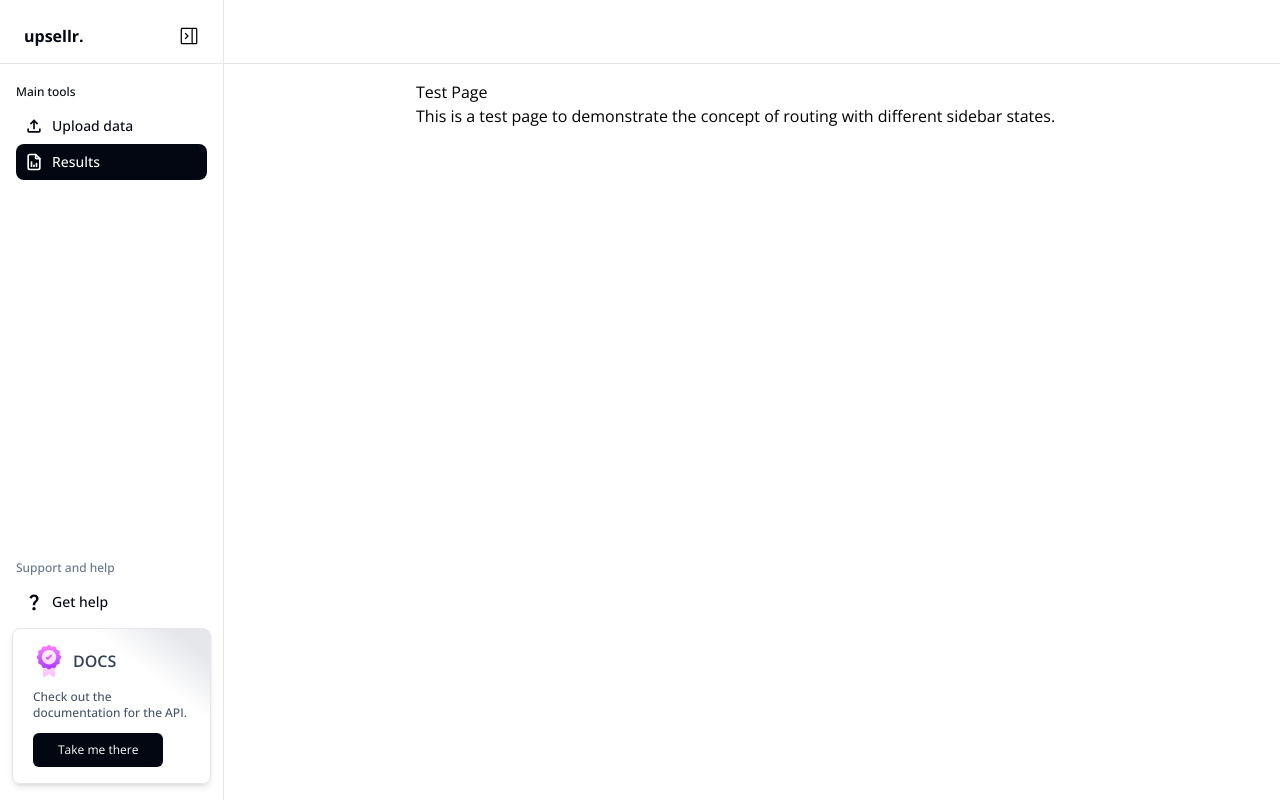
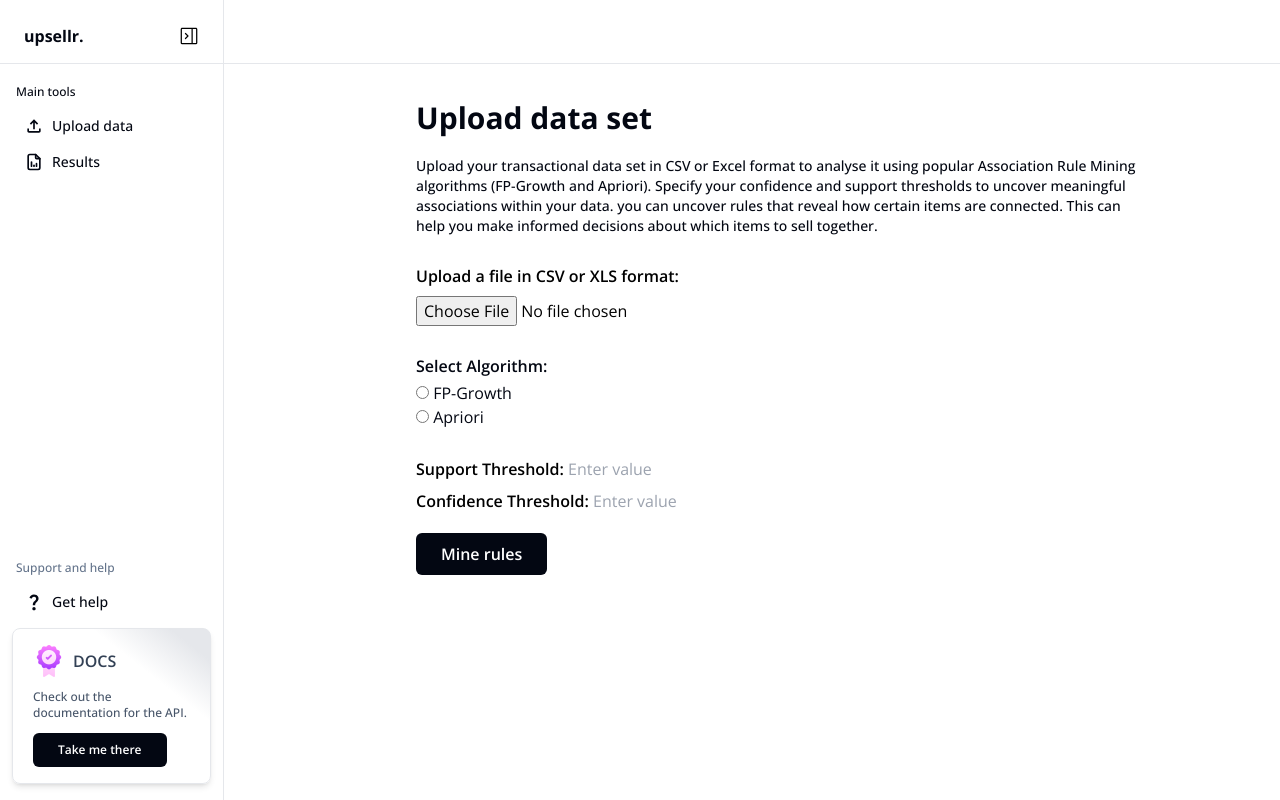
Before and after one commit to cerisilv123/arm-api-frontend, a React (Create React App) app: page /upload in a window 1280 px wide. Built offline with nearby package versions, Linux system fonts and the light colour scheme.

Commit message:
Added UploadPage Component for uploading transactional datasets, allowing users to upload via CSV or Excel, select between FP-Growth and Apriori algorithms, and set confidence and support thresholds for analysis.

```diff
--- a/package.json
+++ b/package.json
@@ -6,12 +6,15 @@
     "@testing-library/jest-dom": "^5.17.0",
     "@testing-library/react": "^13.4.0",
     "@testing-library/user-event": "^13.5.0",
+    "axios": "^1.6.7",
+    "papaparse": "^5.4.1",
     "react": "^18.2.0",
     "react-dom": "^18.2.0",
     "react-icons": "^5.0.1",
     "react-router-dom": "^6.22.2",
     "react-scripts": "5.0.1",
-    "web-vitals": "^2.1.4"
+    "web-vitals": "^2.1.4",
+    "xlsx": "^0.18.5"
   },
   "scripts": {
     "start": "react-scripts start",
--- a/src/App.js
+++ b/src/App.js
@@ -3,6 +3,7 @@ import { Route, BrowserRouter as Router, Routes, Navigate } from 'react-router-d
 
 import './App.css';
 import AppLayout from './components/AppLayout';
+import UploadPage from './pages/UploadPage';
 
 const TestPage = () => {
   return (
@@ -20,7 +21,7 @@ function App() {
           <Routes>
             <Route
                   path="/upload"
-                  element={<AppLayout isSidebarExpanded={true}><TestPage /></AppLayout>}
+                  element={<AppLayout isSidebarExpanded={true}><UploadPage /></AppLayout>}
             />
             <Route
                   path="/results"
--- a/src/components/Sidebar.jsx
+++ b/src/components/Sidebar.jsx
@@ -60,11 +60,11 @@ const Sidebar = () => {
           <div className={`text-gray-950 flex items-center mt-7 ml-2 mr-4 p-2 rounded-xl space-x-2 cursor-pointer`}>
             <span className="font-medium text-xs">Main tools</span>
           </div>
-          <div className={`flex items-center ml-4 mr-4 p-2 rounded-lg space-x-2 cursor-pointer ${getStyleForItem('dashboard')}`} onClick={() => handleItemClick('upload', '/upload')}>
+          <div className={`flex items-center ml-4 mr-4 p-2 rounded-lg space-x-2 cursor-pointer ${getStyleForItem('upload')}`} onClick={() => handleItemClick('upload', '/upload')}>
             <MdOutlineFileUpload size={20} />
             <span className="font-medium text-sm">Upload data</span>
           </div>
-          <div className={`flex items-center ml-4 mr-4 p-2 rounded-lg space-x-2 cursor-pointer ${getStyleForItem('applications')}`} onClick={() => handleItemClick('results', '/results')}>
+          <div className={`flex items-center ml-4 mr-4 p-2 rounded-lg space-x-2 cursor-pointer ${getStyleForItem('results')}`} onClick={() => handleItemClick('results', '/results')}>
             <TbFileAnalytics size={20} />
             <span className="font-medium text-sm">Results</span>
           </div>
@@ -87,7 +87,7 @@ const Sidebar = () => {
             <p className="mb-3 text-xs font-medium text-slate-600">
               Check out the documentation for the API.
             </p>
-            <button className="px-6 py-2 border border-transparent text-xs font-normal rounded-md text-white bg-gray-950 hover:bg-slate-700 focus:outline-none focus:ring-2 focus:ring-offset-2 focus:ring-gray-500">
+            <button className="px-6 py-2 border border-transparent text-xs font-semibold rounded-md text-white bg-gray-950 hover:bg-slate-700 focus:outline-none focus:ring-2 focus:ring-offset-2 focus:ring-gray-500">
               Take me there
             </button>
           </div>
--- /dev/null
+++ b/src/pages/UploadPage.jsx
@@ -0,0 +1,148 @@
+/**
+ * UploadPage Component for uploading transactional datasets.
+ *
+ * Allows users to upload datasets via CSV or Excel files, select between FP-Growth and Apriori
+ * algorithms, and set confidence and support thresholds for association rule mining analysis.
+ *
+ * Functions:
+ * - handleFileInput: Parses Excel/CSV files into array data using PapaParse (for CSV) and XLSX (for Excel).
+ * - handleSubmit: Submits parsed data and parameters to backend API with axios.
+ *
+ * Libraries: React, PapaParse, XLSX, axios.
+ *
+ * Usage: Component for data upload and analysis parameter configuration in data mining applications.
+ *
+ * @requires React, PapaParse, XLSX, axios
+ */
+import React, { useState } from 'react';
+import Papa from 'papaparse';
+import * as XLSX from 'xlsx';
+import axios from 'axios';
+
+const ResultsPage = () => {
+
+    const [data, setData] = useState('');
+    const [algorithm, setAlgorithm] = useState('');
+    const [supportThreshold, setSupportThreshold] = useState('');
+    const [confidenceThreshold, setConfidenceThreshold] = useState('');
+
+    // Handler for submitting the form data to ARM API using axios
+    const handleSubmit = (event) => {
+        event.preventDefault();
+
+        const data = {
+            "data": data,
+            "algorithm": algorithm,
+            "supportThreshold": supportThreshold,
+            "confidenceThreshold": confidenceThreshold,
+        };
+
+        axios.post('/http://localhost:5000/arm/api/mine', data)
+          .then(function (response) {
+            console.log(response);
+          })
+          .catch(function (error) {
+            console.log("Error making POST request: ", error);
+          });
+    };
+
+    // Handler for converting parsing uploaded files into arrays (CSV & Excel)
+    const handleFileInput = (event) => {
+        console.log(event.target)
+        const file = event.target.files[0];
+        if (file.type === "text/csv") {
+            // Handle CSV file
+            Papa.parse(file, {
+                complete: function(results) {
+                    const data = results.data;
+                    console.log("Parsed CSV data: ", data);
+                    setData(data);
+                },
+                error: function(err) {
+                    console.error("Error parsing the CSV file data: ", err);
+                }
+            });
+        } else {
+            // Handle Excel file
+            const reader = new FileReader();
+            reader.onload = (e) => {
+                try {
+                    const workbook = XLSX.read(e.target.result, {type: 'binary'});
+                    const firstSheet = workbook.SheetNames[0]; // Accesses the first page in an excel workbook
+                    const sheet = workbook.Sheets[firstSheet];
+                    const data = XLSX.utils.sheet_to_json(sheet, { header: 1 });
+                    console.log("Excel data:", data);
+                    setData(data);
+                } catch (error) {
+                    console.log("Error parsing excel file: ", error)
+                }
+            };
+            reader.onerror = (errorEvent) => {
+                console.error("Error reading excel file with FileReader: ", reader.error);
+            };
+            reader.readAsBinaryString(file); // onload event is triggered when this completes
+        }
+    };
+
+    return (
+        <div>
+        <h1 className='mt-5 text-gray-950 text-3xl font-bold'>Upload data set</h1>
+        <p className='mt-5 text-gray-950 text-sm font-medium'>Upload your transactional data set in CSV or Excel format to analyse it using popular Association Rule Mining algorithms (FP-Growth and Apriori). Specify your confidence and support thresholds to uncover meaningful associations within your data. you can uncover rules that reveal how certain items are connected. This can help you make informed decisions about which items to sell together.</p>
+        <form className='mt-7' onSubmit={handleSubmit}>
+            <div>
+            <label className='font-semibold' htmlFor="dataFile">Upload a file in CSV or XLS format:</label><br/>
+            <input
+                className='mt-2'
+                type="file"
+                id="dataFile"
+                accept=".csv, application/vnd.ms-excel, application/vnd.openxmlformats-officedocument.spreadsheetml.sheet"
+                onChange={handleFileInput}
+            /><br/>
+            </div>
+            <div className='mt-7'>
+            <label className='text-gray-950 font-semibold'>Select Algorithm:</label><br/>
+            <label className='text-gray-950 font-normal'>
+                <input
+                className='mt-2'
+                type="radio"
+                value="fpgrowth"
+                checked={algorithm === 'fpgrowth'}
+                onChange={() => setAlgorithm('fpgrowth')}
+                /> FP-Growth
+            </label><br/>
+            <label className='text-gray-950 font-normal'>
+                <input
+                type="radio"
+                value="apriori"
+                checked={algorithm === 'apriori'}
+                onChange={() => setAlgorithm('apriori')}
+                /> Apriori
+            </label>
+            </div>
+            <div className='mt-7'>
+            <label className='font-semibold' htmlFor="supportThreshold">Support Threshold: </label>
+            <input
+                type="number"
+                id="supportThreshold"
+                value={supportThreshold}
+                onChange={(e) => setSupportThreshold(e.target.value)}
+                placeholder="Enter value"
+            />
+            </div>
+            <div className='mt-2'>
+            <label className='font-semibold' htmlFor="confidenceThreshold">Confidence Threshold: </label>
+            <input
+                type="number"
+                id="confidenceThreshold"
+                value={confidenceThreshold}
+                onChange={(e) => setConfidenceThreshold(e.target.value)}
+                placeholder="Enter value"
+            />
+            </div>
+            <button className="mt-5 px-6 py-2 border border-transparent text-md font-semibold rounded-md text-white bg-gray-950 hover:bg-slate-700 focus:outline-none focus:ring-2 focus:ring-offset-2 focus:ring-gray-500" type="submit">Mine rules</button>
+        </form>
+        </div>
+    );
+};
+
+export default ResultsPage;
--- /dev/null
+++ b/src/pages/index.jsx
@@ -0,0 +1 @@
+export { default as UploadPage } from './UploadPage';
```
Also changed, not shown: 1 other file (tests, documents, lock files or other folders).
